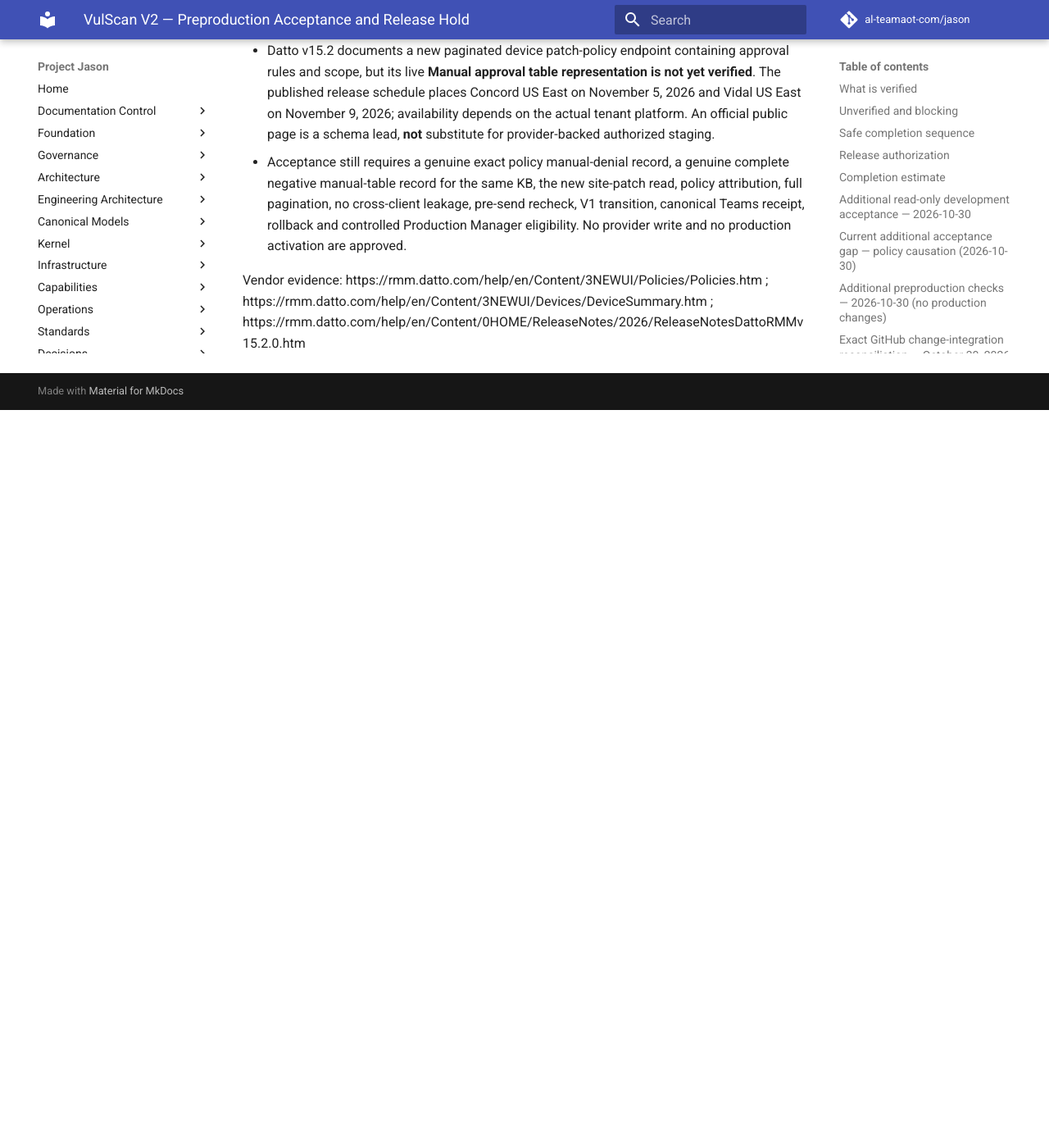
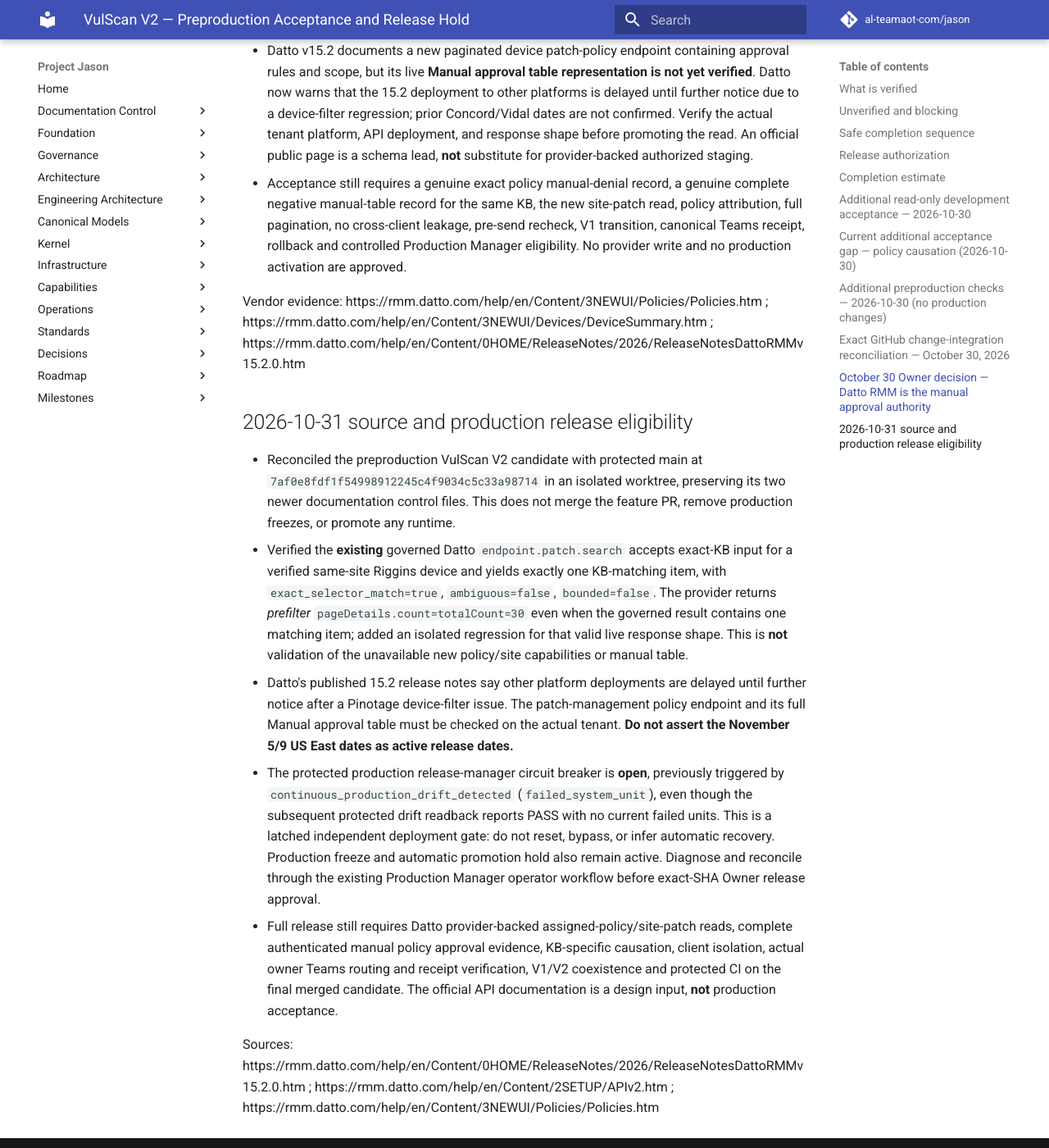
Before and after one commit to al-teamaot-com/jason, an MkDocs documentation site: the page built from docs/operations/VulScan-V2-Preproduction-Acceptance-and-Release-Hold-20261030.md, in a window 1280 px wide and 1400 px high, scrolled down 6013 px. Shown: the whole window at 82% size. Built offline with MkDocs 1.6.1 and Material for MkDocs 9.7.7, drawn with Linux system fonts in a browser that asks for light colours; comment, search, counter and statistics services are not loaded; before the commit the page ends 6513 px from its top, so only the background shows below that.

Commit message:
test(vulscan): verify real Datto KB filtering and delayed API release hold

```diff
--- a/docs/operations/VulScan-V2-Preproduction-Acceptance-and-Release-Hold-20261030.md
+++ b/docs/operations/VulScan-V2-Preproduction-Acceptance-and-Release-Hold-20261030.md
@@ -79,7 +79,17 @@
 - The already-live governed `endpoint.patch.search` reports effective `installStatus` and `manualOverride`; an authorized single Riggins endpoint returned 26 `NOT_APPROVED`, four `INSTALLED`, and 30 `manualOverride=false`. Those 26 NOT_APPROVED records are **not** proof of 26 deliberate deferrals.
 - Explicit device-level `manualOverride=true` plus current `NOT_APPROVED` may be treated as an individual Do not approve hold, without inventing who acted or a defer-until date. A policy-level manually denied KB likewise suppresses reminders only when the **complete** Datto policy Manual approval list is independently attested. The absence of a manual override, an absent policy row, or an automatic filter is NOT a complete negative proof.
 - New `vulscan_datto_review_evidence.py` validates the governed exact KB/device patch read plus the injected `VerifiedDattoPolicyManualReview` provider attestation. It rejects stale (15-minute threshold), incomplete, cross-site/client/device/policy mismatches, stringified booleans, malformed KB IDs, and missing policy table coverage. The dormant V2 factory opts into Datto-sourced decisions only when the authorized Datto policy evidence port is configured; two concurrent review sources are rejected.
-- Datto v15.2 documents a new paginated device patch-policy endpoint containing approval rules and scope, but its live **Manual approval table representation is not yet verified**. The published release schedule places Concord US East on November 5, 2026 and Vidal US East on November 9, 2026; availability depends on the actual tenant platform. An official public page is a schema lead, **not** substitute for provider-backed authorized staging.
+- Datto v15.2 documents a new paginated device patch-policy endpoint containing approval rules and scope, but its live **Manual approval table representation is not yet verified**. Datto now warns that the 15.2 deployment to other platforms is delayed until further notice due to a device-filter regression; prior Concord/Vidal dates are not confirmed. Verify the actual tenant platform, API deployment, and response shape before promoting the read. An official public page is a schema lead, **not** substitute for provider-backed authorized staging.
 - Acceptance still requires a genuine exact policy manual-denial record, a genuine complete negative manual-table record for the same KB, the new site-patch read, policy attribution, full pagination, no cross-client leakage, pre-send recheck, V1 transition, canonical Teams receipt, rollback and controlled Production Manager eligibility. No provider write and no production activation are approved.
 
 Vendor evidence: https://rmm.datto.com/help/en/Content/3NEWUI/Policies/Policies.htm ; https://rmm.datto.com/help/en/Content/3NEWUI/Devices/DeviceSummary.htm ; https://rmm.datto.com/help/en/Content/0HOME/ReleaseNotes/2026/ReleaseNotesDattoRMMv15.2.0.htm
+
+## 2026-10-31 source and production release eligibility
+
+- Reconciled the preproduction VulScan V2 candidate with protected main at `7af0e8fdf1f54998912245c4f9034c5c33a98714` in an isolated worktree, preserving its two newer documentation control files. This does not merge the feature PR, remove production freezes, or promote any runtime.
+- Verified the **existing** governed Datto `endpoint.patch.search` accepts exact-KB input for a verified same-site Riggins device and yields exactly one KB-matching item, with `exact_selector_match=true`, `ambiguous=false`, `bounded=false`. The provider returns *prefilter* `pageDetails.count=totalCount=30` even when the governed result contains one matching item; added an isolated regression for that valid live response shape. This is **not** validation of the unavailable new policy/site capabilities or manual table.
+- Datto's published 15.2 release notes say other platform deployments are delayed until further notice after a Pinotage device-filter issue. The patch-management policy endpoint and its full Manual approval table must be checked on the actual tenant. **Do not assert the November 5/9 US East dates as active release dates.**
+- The protected production release-manager circuit breaker is **open**, previously triggered by `continuous_production_drift_detected` (`failed_system_unit`), even though the subsequent protected drift readback reports PASS with no current failed units. This is a latched independent deployment gate: do not reset, bypass, or infer automatic recovery. Production freeze and automatic promotion hold also remain active. Diagnose and reconcile through the existing Production Manager operator workflow before exact-SHA Owner release approval.
+- Full release still requires Datto provider-backed assigned-policy/site-patch reads, complete authenticated manual policy approval evidence, KB-specific causation, client isolation, actual owner Teams routing and receipt verification, V1/V2 coexistence and protected CI on the final merged candidate. The official API documentation is a design input, **not** production acceptance.
+
+Sources: https://rmm.datto.com/help/en/Content/0HOME/ReleaseNotes/2026/ReleaseNotesDattoRMMv15.2.0.htm ; https://rmm.datto.com/help/en/Content/2SETUP/APIv2.htm ; https://rmm.datto.com/help/en/Content/3NEWUI/Policies/Policies.htm
```
Also changed, not shown: docs/playbooks/Jason-VulScan-Patch-Approval-Aging-Teams-DRAFT.md (+1 -1 lines), 1 other file.
